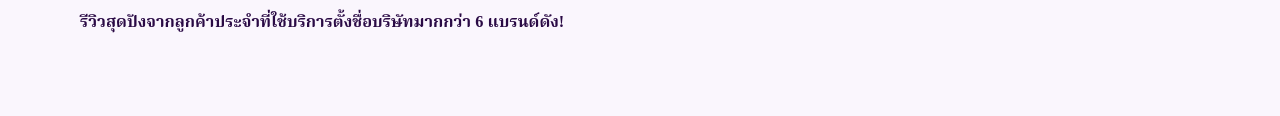
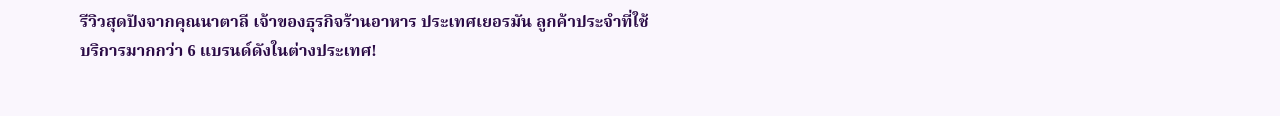
Before and after one commit to kangpla2530/theluckyname-landing, a plain HTML site: page index.html in a window 1280 px wide. Shown: the part 1927-2043 px from the top of the page. Drawn offline with Linux system fonts and the light colour scheme; a web font is replaced by a local one.

Commit message:
Video caption: review from คุณนาตาลี (Germany)
Co-Authored-By: Claude Opus 5.5 <noreply@anthropic.com>

```diff
--- a/index.html
+++ b/index.html
@@ -516,7 +516,7 @@ footer .disclaim{flex-basis:100%;border-top:1px solid rgba(255,255,255,.1);paddi
       <video class="vplayer" id="video" controls playsinline preload="metadata" poster="img/22.jpg" aria-label="วิดีโอรีวิวจากคุณนาตาลี ลูกค้าที่ใช้บริการจริง">
         <source src="video/review2.mp4" type="video/mp4">
       </video>
-      <p class="vcap">รีวิวสุดปังจากลูกค้าประจำที่ใช้บริการตั้งชื่อบริษัทมากกว่า 6 แบรนด์ดัง!</p>
+      <p class="vcap">รีวิวสุดปังจากคุณนาตาลี เจ้าของธุรกิจร้านอาหาร ประเทศเยอรมัน ลูกค้าประจำที่ใช้บริการมากกว่า <span class="nw">6 แบรนด์ดัง</span>ในต่างประเทศ!</p>
     </div>
     <div>
       <figure class="quote real" style="margin:0">
```
